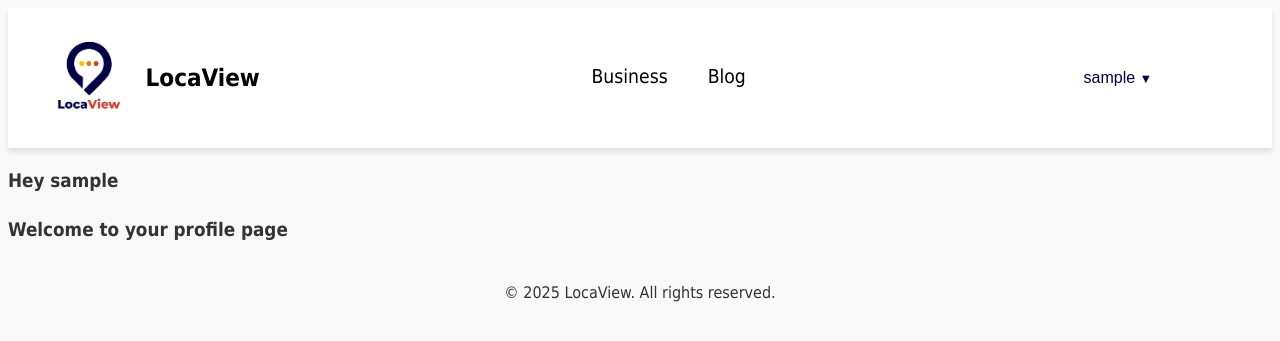
After one commit to AOKTunbosun/business_review, a Django app: template base/templates/base/profile.html in a window 1280 px wide. The commit adds this page. Shown: the top 341 px of the page. Run offline with Django 5.2, Linux system fonts and the light colour scheme; the template is opened without the code that fills it, so the values that code supplies are empty; the visitor is signed in with stand-in values (Sample User, id 1).

Commit message:
Added dropdown menu beside logged in user's name and added a profile and business registration page

```diff
--- /dev/null
+++ b/base/templates/base/profile.html
@@ -0,0 +1,9 @@
+{% extends 'main.html' %}
+{% load static %}
+
+{% block content %}
+<h3>Hey {{ user.username }}</h3>
+<h3> Welcome to your profile page</h3>
+
+
+{% endblock content %}
--- a/base/urls.py
+++ b/base/urls.py
@@ -8,6 +8,6 @@ urlpatterns = [
     path('business/<str:pk>', views.business_page, name='business-page'),
     path('login/', views.login_page, name='login'),
     path('logout/', views.logout_user, name='logout'),
-    path('signup/', views.signup_page, name='signup')
-    # path('business/review/<str:pk>/', views.review_form, name='business-review')
+    path('signup/', views.signup_page, name='signup'),
+    path('profile/<str:pk>', views.profile, name='profile')
 ]
--- a/static/navbar.css
+++ b/static/navbar.css
@@ -77,3 +77,64 @@ header {
   .login button:hover {
     background-color: #0056b3;
   }
+
+
+
+
+  .logged_in a{
+    color: #010044;
+    padding: 15px 30px;
+    text-decoration: none;
+    font-weight: bold;
+  }
+
+  .logged_in a:hover {
+    text-decoration: underline;
+  }
+
+
+
+  .dropdown {
+  position: relative;
+  display: inline-block;
+}
+
+.dropdown-toggle {
+  background: none;
+  border: none;
+  color: #010044;
+  font-size: 1rem;
+  cursor: pointer;
+}
+
+.arrow {
+  font-size: 0.8rem;
+}
+
+.dropdown-menu {
+  display: none;
+  position: absolute;
+  right: 0;
+  background-color: white;
+  min-width: 150px;
+  box-shadow: 0px 4px 8px rgba(0,0,0,0.1);
+  z-index: 1;
+  border-radius: 6px;
+  overflow: hidden;
+}
+
+.dropdown-menu a {
+  color: #333;
+  padding: 10px 16px;
+  display: block;
+  text-decoration: none;
+}
+
+.dropdown-menu a:hover {
+  background-color: #f0f0f0;
+}
+
+/* Show menu on hover */
+.dropdown:hover .dropdown-menu {
+  display: block;
+}
--- a/templates/navbar.html
+++ b/templates/navbar.html
@@ -25,13 +25,24 @@
         <a href="#blog">Blog</a>
     </nav>
     {% if request.user.is_authenticated %}
-    <div>
-        <a href="{% url 'logout' %}"><small>{{request.user.username}}</small></a>
+    <div class="dropdown">
+        <button class="dropdown-toggle">
+            {{ user.username }} <span class="arrow">▼</span>
+        </button>
+        <div class="dropdown-menu">
+            <a href="{% url 'profile' user.id %}">Profile</a>
+            <a href="{% url 'logout' %}">Logout</a>
+        </div>
     </div>
+
     {% else %}
     <div class="login">
-        <a href="{% url 'login' %}"><button>Login</button></a>
-        <a href="{% url 'signup' %}"><button>Sign-Up</button></a>
+        <a href="{% url 'login' %}">
+            <button>Login</button>
+        </a>
+        <a href="{% url 'signup' %}">
+            <button>Sign-Up</button>
+        </a>
     </div>
     {% endif %}
 </header>
```
Also changed, not shown: base/views.py (+7 -0 lines), base/templates/base/business_reg_page.html (added).
